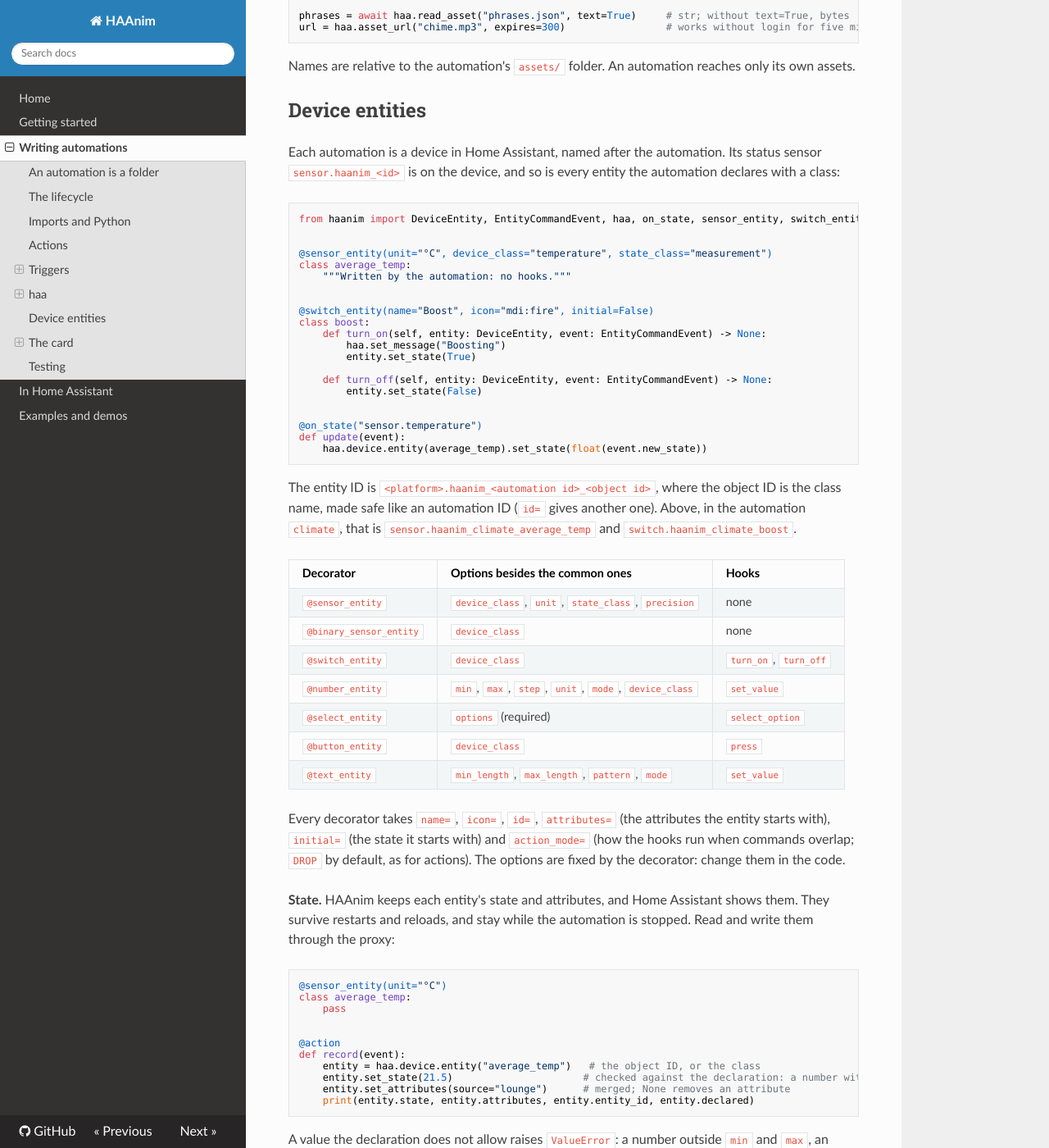
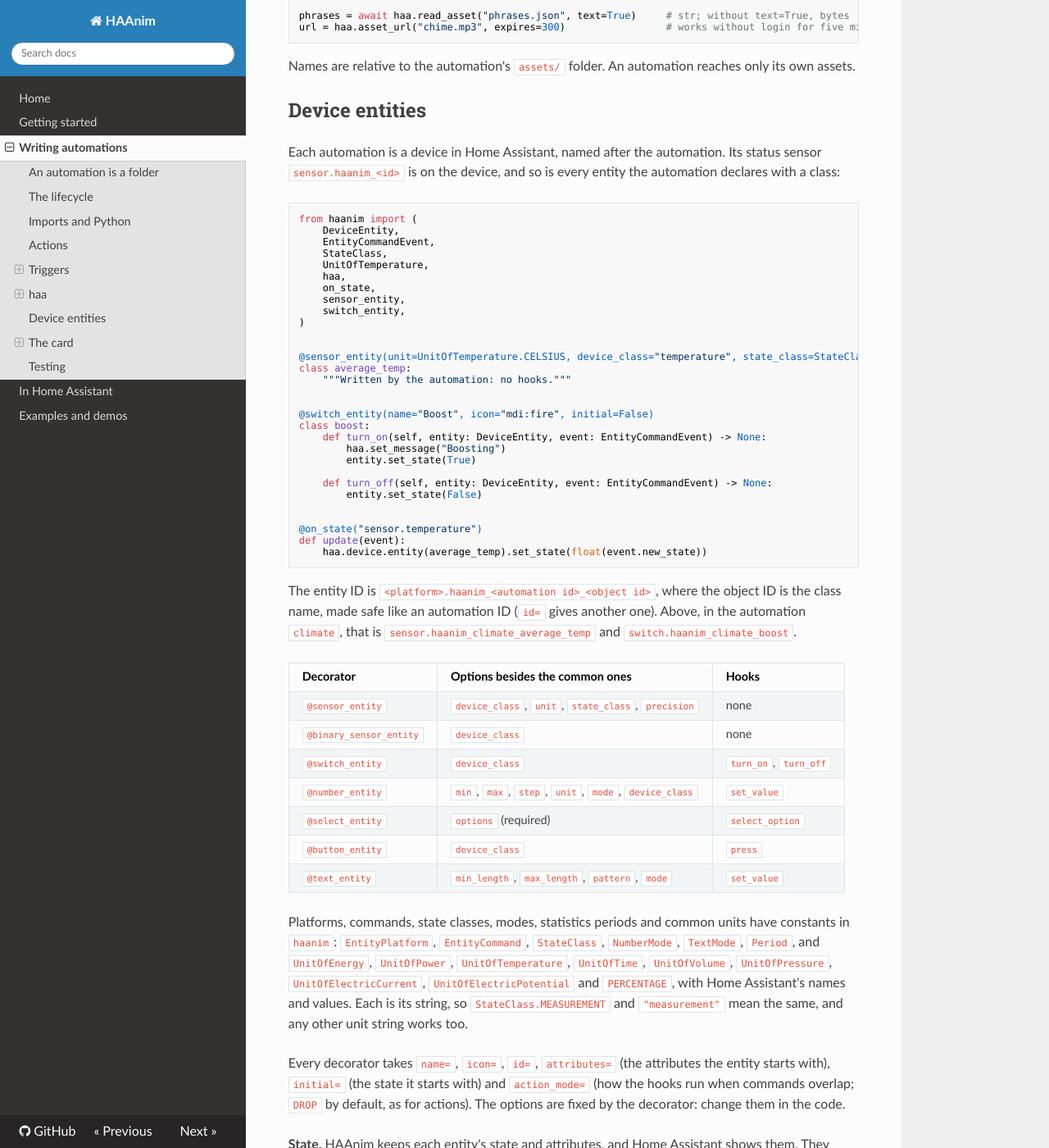
Before and after one commit to valsr/haanim, an MkDocs documentation site: the page built from docs/AUTOMATIONS.md, in a window 1280 px wide and 1400 px high, scrolled down 5616 px. Shown: the whole window at 82% size. Built offline with MkDocs 1.6.1, drawn with Linux system fonts in a browser that asks for light colours; nearby versions of some CDN libraries; some of the changed text lies outside the part shown.

Commit message:
The example and the guide use the constants; imports grouped
Co-Authored-By: Claude Opus 5.5 <noreply@anthropic.com>

````diff
--- a/docs/AUTOMATIONS.md
+++ b/docs/AUTOMATIONS.md
@@ -280,10 +280,19 @@ Each automation is a device in Home Assistant, named after the automation. Its s
 `sensor.haanim_<id>` is on the device, and so is every entity the automation declares with a class:
 
 ```python
-from haanim import DeviceEntity, EntityCommandEvent, haa, on_state, sensor_entity, switch_entity
+from haanim import (
+    DeviceEntity,
+    EntityCommandEvent,
+    StateClass,
+    UnitOfTemperature,
+    haa,
+    on_state,
+    sensor_entity,
+    switch_entity,
+)
 
 
-@sensor_entity(unit="°C", device_class="temperature", state_class="measurement")
+@sensor_entity(unit=UnitOfTemperature.CELSIUS, device_class="temperature", state_class=StateClass.MEASUREMENT)
 class average_temp:
     """Written by the automation: no hooks."""
 
@@ -317,6 +326,12 @@ safe like an automation ID (`id=` gives another one). Above, in the automation `
 | `@button_entity`        | `device_class`                                           | `press`                |
 | `@text_entity`          | `min_length`, `max_length`, `pattern`, `mode`            | `set_value`            |
 
+Platforms, commands, state classes, modes, statistics periods and common units have constants in `haanim`:
+`EntityPlatform`, `EntityCommand`, `StateClass`, `NumberMode`, `TextMode`, `Period`, and `UnitOfEnergy`,
+`UnitOfPower`, `UnitOfTemperature`, `UnitOfTime`, `UnitOfVolume`, `UnitOfPressure`, `UnitOfElectricCurrent`,
+`UnitOfElectricPotential` and `PERCENTAGE`, with Home Assistant's names and values. Each is its string, so
+`StateClass.MEASUREMENT` and `"measurement"` mean the same, and any other unit string works too.
+
 Every decorator takes `name=`, `icon=`, `id=`, `attributes=` (the attributes the entity starts with),
 `initial=` (the state it starts with) and `action_mode=` (how the hooks run when commands overlap; `DROP` by
 default, as for actions). The options are fixed by the decorator: change them in the code.
@@ -325,7 +340,7 @@ default, as for actions). The options are fixed by the decorator: change them in
 restarts and reloads, and stay while the automation is stopped. Read and write them through the proxy:
 
 ```python
-@sensor_entity(unit="°C")
+@sensor_entity(unit=UnitOfTemperature.CELSIUS)
 class average_temp:
     pass
 
@@ -355,7 +370,7 @@ can import past hours into them, for instance readings an energy provider publis
 from datetime import timedelta
 
 
-@sensor_entity(unit="kWh", device_class="energy", state_class="total_increasing")
+@sensor_entity(unit=UnitOfEnergy.KILO_WATT_HOUR, device_class="energy", state_class=StateClass.TOTAL_INCREASING)
 class energy:
     pass
 
@@ -365,7 +380,7 @@ async def backfill(event):
     yesterday = haa.now().replace(hour=0, minute=0, second=0, microsecond=0) - timedelta(days=1)
     rows = [{"start": yesterday + timedelta(hours=h), "usage": 0.5} for h in range(24)]
     await haa.device.entity(energy).import_statistics(rows)
-    week = await haa.statistics("sensor.grid_energy", haa.now() - timedelta(days=7), period="day")
+    week = await haa.statistics("sensor.grid_energy", haa.now() - timedelta(days=7), period=Period.DAY)
     haa.set_message(f"{sum([day.get('change', 0) for day in week]):.1f} kWh this week")
 ```
 
````
Also changed, not shown: CHANGELOG.md (+2 -0 lines), 4 other files.
